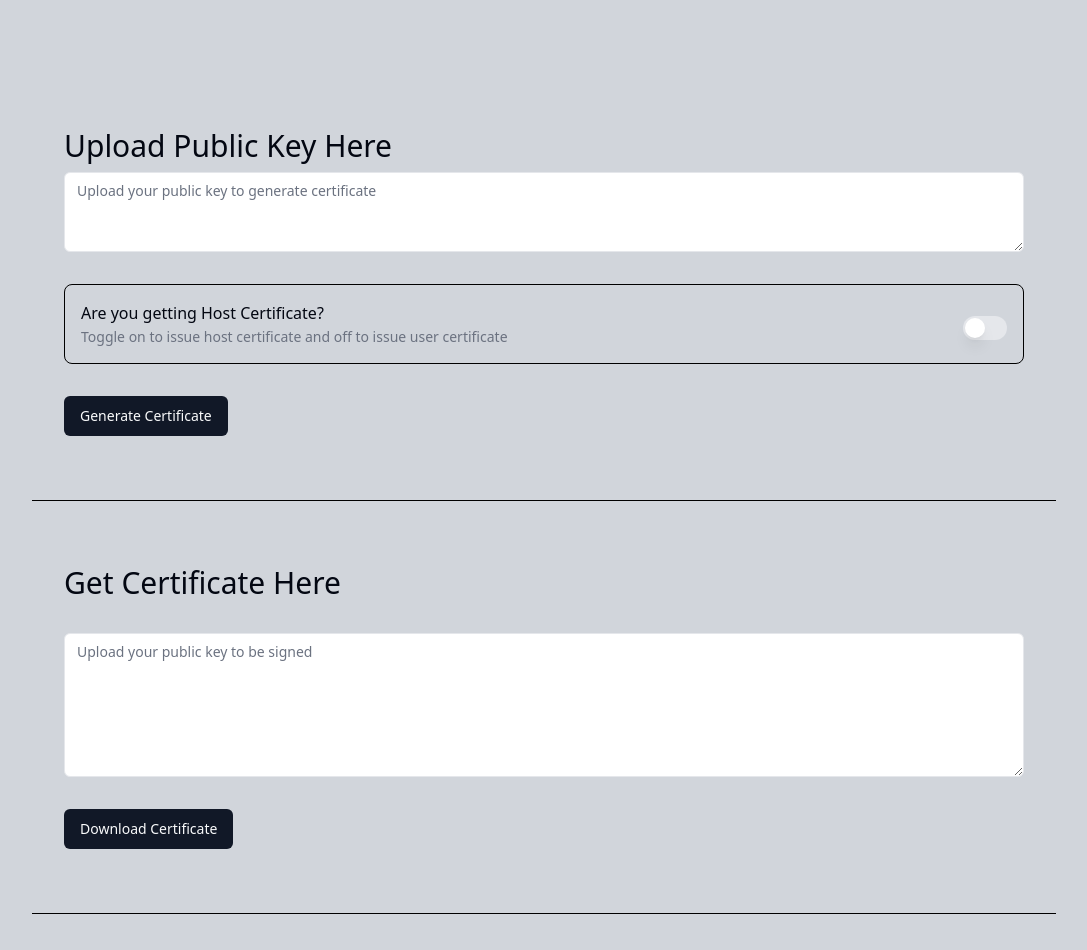
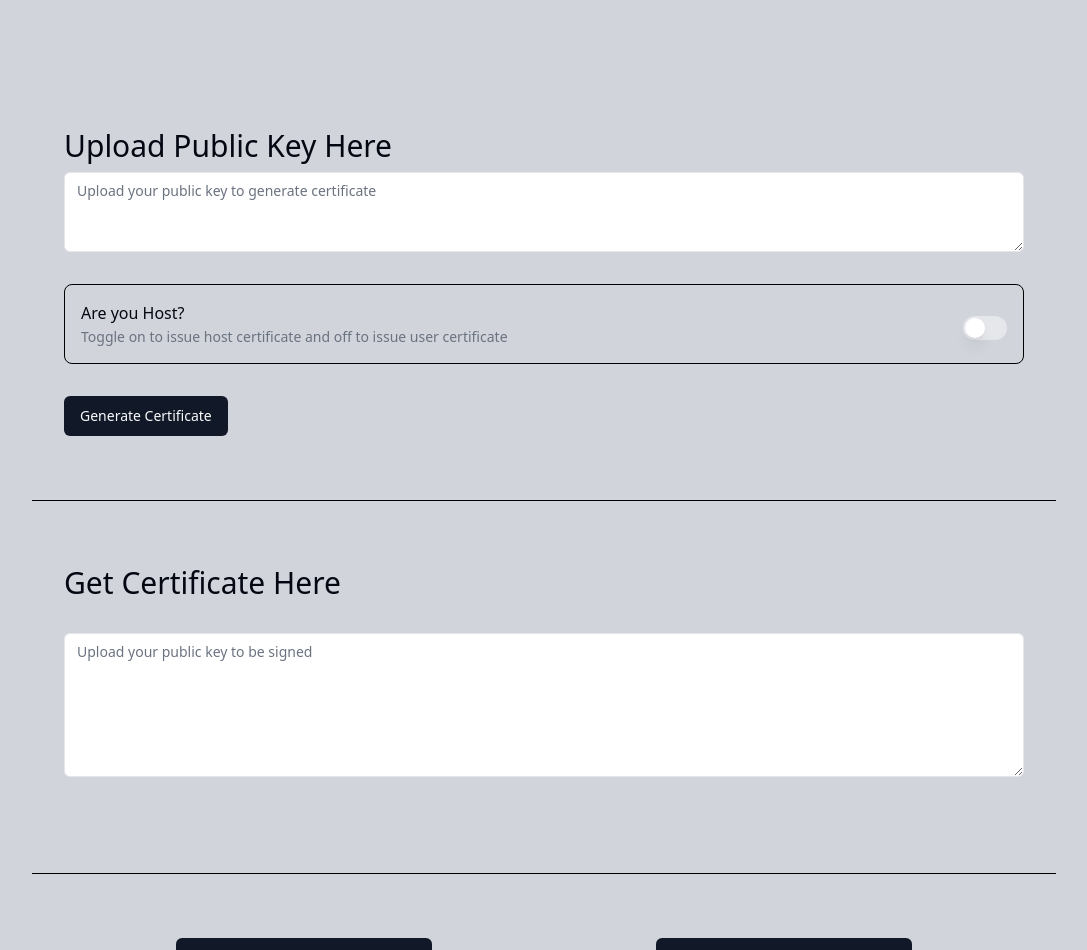
Before and after one commit to Gokul2003g/ca-server-frontend, a React (Vite) app: page / in a window 1280 px wide. Shown: the top 950 px of the page, without its empty margins (96-1183 px from the left). Built offline with nearby package versions, Linux system fonts and the light colour scheme; no server answers.

Commit message:
Comment out the button

```diff
--- a/src/App.tsx
+++ b/src/App.tsx
@@ -110,7 +110,7 @@ function App() {
                 <FormItem className="flex flex-row items-center justify-between rounded-lg border border-black p-4">
                   <div className="space-y-0.5">
                     <FormLabel className="text-base">
-                      Are you getting Host Certificate?
+                      Are you Host?
                     </FormLabel>
                     <FormDescription>
                       Toggle on to issue host certificate and off to issue user certificate
@@ -134,7 +134,7 @@ function App() {
       <div className="w-3/4">
         <Label className="text-3xl">Get Certificate Here</Label>
         <Textarea className="my-8 text-sm h-36" readOnly value={certificate} placeholder="Upload your public key to be signed" />
-        <Button>Download Certificate</Button>
+        {/* <Button>Download Certificate</Button> */}
       </div>
       <Separator className="my-16 w-4/5 bg-black" />
       <div className="w-3/4 flex justify-around">
```
